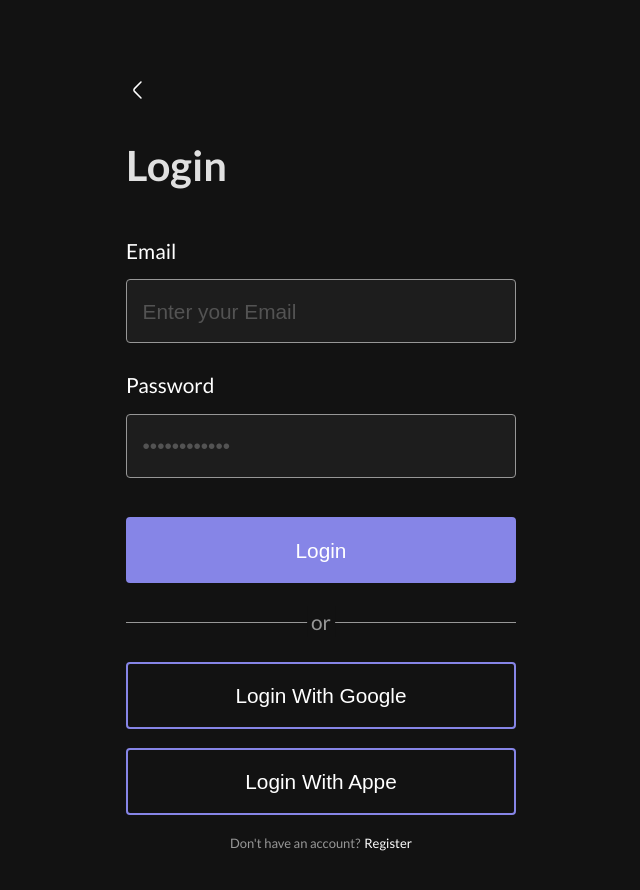
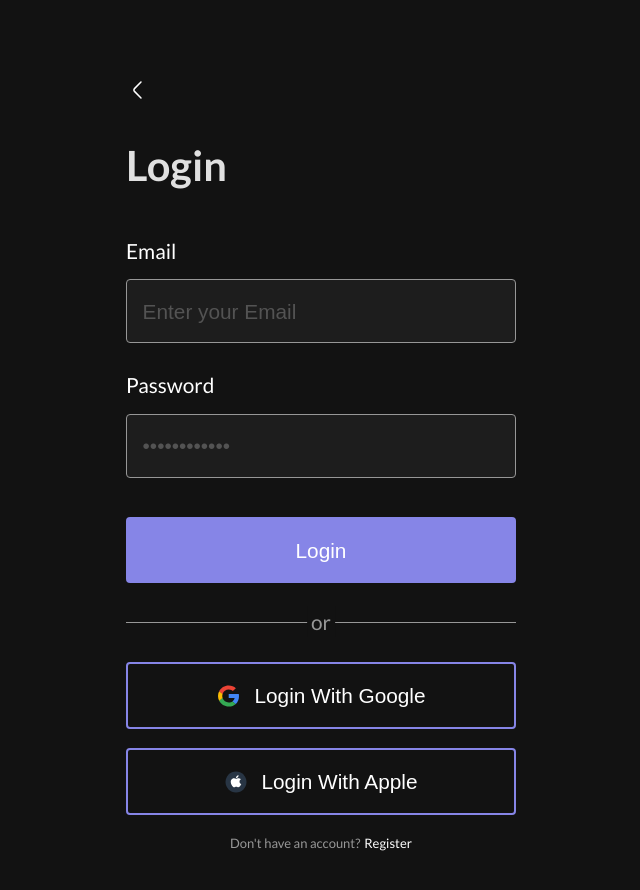
Before and after one commit to patrykkawiak/Recruitment-SNARTO, a React (Vite) app: page /login in a window 1280 px wide. Shown: the top 890 px of the page, without its empty margins (319-959 px from the left). Built offline with nearby package versions, Linux system fonts and the light colour scheme.

Commit message:
added google and apple icons

```diff
--- /dev/null
+++ b/src/assets/svg/Apple.jsx
@@ -0,0 +1,21 @@
+const Apple = () => {
+	return (
+		<svg
+			width='24'
+			height='24'
+			viewBox='0 0 24 24'
+			fill='none'
+			xmlns='http://www.w3.org/2000/svg'
+		>
+			<path
+				d='M22.5 12C22.5 17.796 17.8012 22.5 12 22.5C6.19875 22.5 1.5 17.796 1.5 12C1.5 6.19875 6.19875 1.5 12 1.5C17.8012 1.5 22.5 6.19875 22.5 12Z'
+				fill='#283544'
+			/>
+			<path
+				d='M16.9216 9.34304C16.8643 9.37646 15.5003 10.0819 15.5003 11.6459C15.5646 13.4296 17.2216 14.0551 17.25 14.0551C17.2216 14.0885 16.9998 14.9072 16.343 15.7654C15.8217 16.5047 15.2432 17.25 14.3646 17.25C13.5289 17.25 13.2289 16.7573 12.2646 16.7573C11.229 16.7573 10.936 17.25 10.1431 17.25C9.26458 17.25 8.64315 16.4647 8.09345 15.7324C7.37932 14.7739 6.77233 13.2698 6.7509 11.8256C6.73646 11.0603 6.89392 10.308 7.29361 9.66904C7.85774 8.77699 8.86489 8.17143 9.96473 8.15146C10.8074 8.12498 11.5574 8.6906 12.0717 8.6906C12.5646 8.6906 13.486 8.15146 14.5286 8.15146C14.9786 8.1519 16.1786 8.27822 16.9216 9.34304ZM12.0005 7.99866C11.8505 7.29978 12.2646 6.60089 12.6503 6.15508C13.1432 5.61594 13.9216 5.25 14.5929 5.25C14.6357 5.94889 14.3641 6.63432 13.8787 7.13352C13.4432 7.67266 12.6932 8.07853 12.0005 7.99866Z'
+				fill='white'
+			/>
+		</svg>
+	);
+};
+export default Apple;
--- /dev/null
+++ b/src/assets/svg/Google.jsx
@@ -0,0 +1,29 @@
+const Google = () => {
+	return (
+		<svg
+			width='25'
+			height='24'
+			viewBox='0 0 25 24'
+			fill='none'
+			xmlns='http://www.w3.org/2000/svg'
+		>
+			<path
+				d='M23.001 12.2331C23.001 11.3698 22.9296 10.7398 22.7748 10.0864H12.7153V13.983H18.62C18.501 14.9514 17.8582 16.4097 16.4296 17.3897L16.4096 17.5202L19.5902 19.9349L19.8106 19.9564C21.8343 18.1247 23.001 15.4297 23.001 12.2331Z'
+				fill='#4285F4'
+			/>
+			<path
+				d='M12.7147 22.5001C15.6075 22.5001 18.0361 21.5667 19.8099 19.9567L16.429 17.39C15.5242 18.0083 14.3099 18.44 12.7147 18.44C9.88142 18.44 7.47669 16.6083 6.61947 14.0767L6.49382 14.0871L3.18656 16.5955L3.14331 16.7133C4.90519 20.1433 8.52423 22.5001 12.7147 22.5001Z'
+				fill='#34A853'
+			/>
+			<path
+				d='M6.61997 14.0767C6.39379 13.4234 6.26289 12.7233 6.26289 12C6.26289 11.2767 6.39379 10.5767 6.60807 9.92337L6.60208 9.78423L3.25337 7.2356L3.14381 7.28667C2.41765 8.71002 2.00098 10.3084 2.00098 12C2.00098 13.6917 2.41765 15.29 3.14381 16.7133L6.61997 14.0767Z'
+				fill='#FBBC05'
+			/>
+			<path
+				d='M12.7148 5.55997C14.7267 5.55997 16.0838 6.41163 16.8576 7.12335L19.8814 4.23C18.0243 2.53834 15.6076 1.5 12.7148 1.5C8.52426 1.5 4.9052 3.85665 3.14331 7.28662L6.60759 9.92332C7.47672 7.39166 9.88146 5.55997 12.7148 5.55997Z'
+				fill='#EB4335'
+			/>
+		</svg>
+	);
+};
+export default Google;
--- a/src/components/layouts/IntroSlider/IntroSlider.jsx
+++ b/src/components/layouts/IntroSlider/IntroSlider.jsx
@@ -50,7 +50,7 @@ const IntroSlider = () => {
 				<div className={styles['slider-item']}>
 					<div className={styles['slider-content']}>
 						<Link to={'/start'} className={styles['slider-link']}>
-							Skip
+							SKIP
 						</Link>
 						<div className={styles['slider-ctn']}>
 							<img
@@ -71,7 +71,7 @@ const IntroSlider = () => {
 						<div className={styles['slider-btns']}>
 							<PlainButton disabled={true}>back</PlainButton>
 							<Button type={'primary'} onClick={handleNextSlide}>
-								next
+								NEXT
 							</Button>
 						</div>
 					</div>
@@ -100,7 +100,7 @@ const IntroSlider = () => {
 						<div className={styles['slider-btns']}>
 							<PlainButton onClick={handlePrevSlide}>back</PlainButton>
 							<Button type={'primary'}>
-								<Link to={'/start'}>Next</Link>
+								<Link to={'/start'}>NEXT</Link>
 							</Button>
 						</div>
 					</div>
--- a/src/pages/Login/Login.jsx
+++ b/src/pages/Login/Login.jsx
@@ -9,6 +9,8 @@ import { signInWithEmailAndPassword } from 'firebase/auth';
 import { auth } from '../../helpers/firebase-config';
 import { useState } from 'react';
 import Notification from '../../components/UI/Notification/Notification';
+import Google from '../../assets/svg/Google';
+import Apple from '../../assets/svg/Apple';
 
 const LoginPage = () => {
 	const [password, setPassword] = useState(null);
@@ -75,8 +77,18 @@ const LoginPage = () => {
 							<p>or</p>
 						</div>
 						<div className={style.btns}>
-							<Button type={'secondary'}>Login With Google</Button>
-							<Button type={'secondary'}>Login With Appe</Button>
+							<Button type={'secondary'}>
+								<div className={style['btns-ctn']}>
+									<Google />
+									<span>Login With Google</span>
+								</div>
+							</Button>
+							<Button type={'secondary'}>
+								<div className={style['btns-ctn']}>
+									<Apple />
+									<span>Login With Apple</span>
+								</div>
+							</Button>
 							<p>
 								Don't have an account?<Link to={'/register'}>Register</Link>
 							</p>
--- a/src/pages/Login/Login.module.scss
+++ b/src/pages/Login/Login.module.scss
@@ -72,6 +72,13 @@
 	flex-direction: column;
 	gap: 1.5rem;
 
+	&-ctn {
+		display: flex;
+		align-items: center;
+		justify-content: center;
+		gap: 1rem;
+	}
+
 	p {
 		display: flex;
 		justify-content: center;
--- a/src/pages/Register/Register.jsx
+++ b/src/pages/Register/Register.jsx
@@ -10,6 +10,8 @@ import { appleProvider, auth, provider } from '../../helpers/firebase-config';
 import { useState } from 'react';
 import { useNavigate } from 'react-router-dom';
 import { signInWithPopup } from 'firebase/auth';
+import Google from '../../assets/svg/Google';
+import Apple from '../../assets/svg/Apple';
 
 const RegisterPage = () => {
 	const [email, setEmail] = useState(null);
@@ -20,7 +22,6 @@ const RegisterPage = () => {
 	const [isPasswordValid, setIsPasswordValid] = useState(false);
 	const [isPasswordTouched, setIsPasswordTouched] = useState(false);
 
-	const [secondPassword, setSecondPassword] = useState(null);
 	const [isSecondPasswordValid, setIsSecondPasswordValid] = useState(false);
 
 	const navigate = useNavigate();
@@ -51,7 +52,7 @@ const RegisterPage = () => {
 		setIsPasswordTouched(true);
 	};
 
-	const checkIsSecondPasswordMatch = () => {
+	const checkIsSecondPasswordMatch = (secondPassword) => {
 		if (secondPassword === password) {
 			setIsSecondPasswordValid(true);
 		} else {
@@ -124,13 +125,14 @@ const RegisterPage = () => {
 										checkIsEmailValid();
 									}}
 									onFocus={checkIsEmailTouched}
+									onBlur={checkIsEmailValid}
 								/>
 							</div>
 							<div className={style['input-box']}>
 								<label htmlFor='password'>
 									{!isPasswordValid && isPasswordTouched && (
 										<p style={{ color: 'tomato' }}>
-											Password requires (9 chars, 1 capital letter, 1 number)
+											Password requires (10 chars, 1 capital letter, 1 number)
 										</p>
 									)}
 									{isPasswordTouched && isPasswordValid && 'Password'}
@@ -154,9 +156,8 @@ const RegisterPage = () => {
 									id='confirm'
 									placeholder='••••••••••••'
 									onChange={(e) => {
-										setSecondPassword(e.target.value);
+										checkIsSecondPasswordMatch(e.target.value);
 									}}
-									onBlur={checkIsSecondPasswordMatch}
 								/>
 							</div>
 						</div>
@@ -177,10 +178,16 @@ const RegisterPage = () => {
 						</div>
 						<div className={style.btns}>
 							<Button type={'secondary'} onClick={handleRegisterByGoogle}>
-								Register With Google
+								<div className={style['btns-ctn']}>
+									<Google />
+									<span>Register With Google</span>
+								</div>
 							</Button>
 							<Button type={'secondary'} onClick={handleRegisterByApple}>
-								Register With Apple
+								<div className={style['btns-ctn']}>
+									<Apple />
+									<span>Register With Apple</span>
+								</div>
 							</Button>
 							<p>
 								Already have an account<Link to={'/login'}>Login</Link>
--- a/src/pages/Register/Register.module.scss
+++ b/src/pages/Register/Register.module.scss
@@ -72,6 +72,13 @@
 	flex-direction: column;
 	gap: 1rem;
 
+	&-ctn {
+		display: flex;
+		align-items: center;
+		justify-content: center;
+		gap: 1rem;
+	}
+
 	p {
 		display: flex;
 		justify-content: center;
--- a/src/pages/Start/Start.jsx
+++ b/src/pages/Start/Start.jsx
@@ -23,10 +23,10 @@ const StartPage = () => {
 					/>
 					<div className={style.btns}>
 						<Button type={'primary'}>
-							<Link to={'/login'}>Login</Link>
+							<Link to={'/login'}>LOGIN</Link>
 						</Button>
 						<Button type={'secondary'}>
-							<Link to={'/register'}>Create Account</Link>
+							<Link to={'/register'}>CREATE ACCOUNT</Link>
 						</Button>
 					</div>
 				</div>
```
